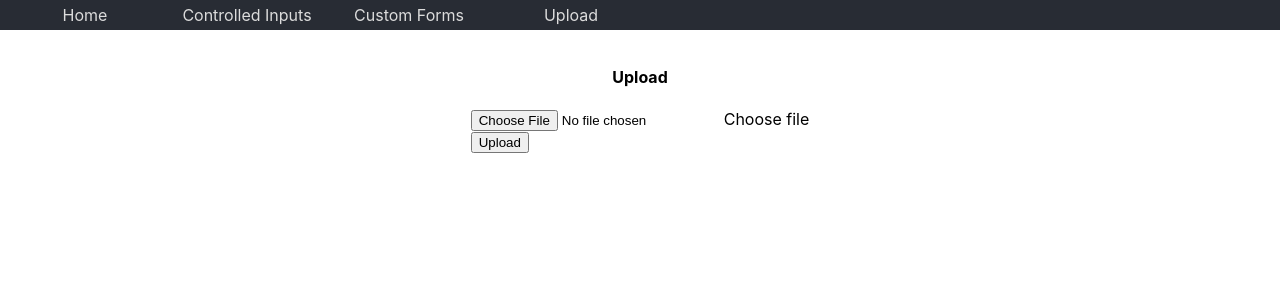
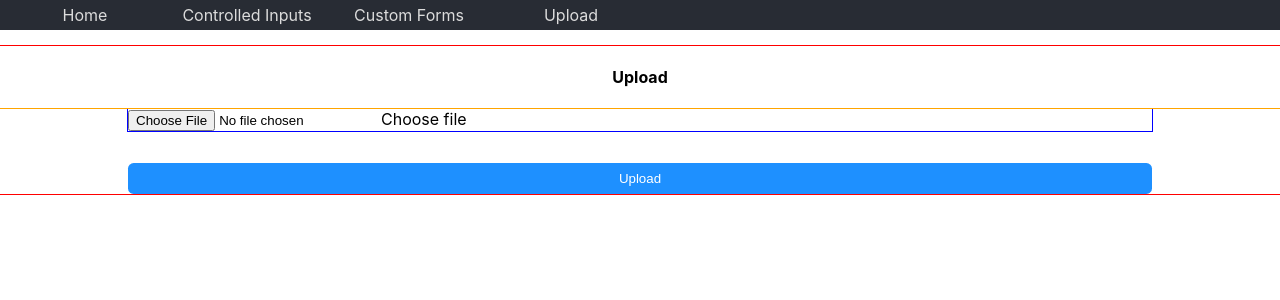
Before and after one commit to vishalicious213/react-test-projects, a React (Create React App) app: page /upload in a window 1280 px wide. Shown: the top 300 px of the page. Built offline with nearby package versions, Linux system fonts and the light colour scheme.

Commit message:
styling FileUpload

```diff
--- a/src/App.css
+++ b/src/App.css
@@ -155,7 +155,35 @@
 /* UPLOAD */
 
 .Upload {
+  outline: 1px solid red;
   display: flex;
   flex-direction: column;
   align-items: center;
 }
+
+.upload-form {
+  outline: 1px solid orange;
+  width: 100%;
+  display: flex;
+  flex-direction: column;
+  align-items: center;
+}
+
+.file-upload {
+  outline: 1px solid blue;
+  width: 80%;
+}
+
+.upload-button {
+  width: 80%;
+  margin-top: 2rem;
+  color: white;
+  background: dodgerblue;
+  border: none;
+  border-radius: .35rem;
+  padding: .5rem;
+}
+
+.upload-button:hover {
+  cursor: pointer;
+}
--- a/src/components/upload-components/FileUpload.js
+++ b/src/components/upload-components/FileUpload.js
@@ -3,13 +3,13 @@ import React from 'react'
 const FileUpload = () => {
     return (
         <>
-            <form>
-                <div className='custom-file'>
+            <form className='upload-form'>
+                <div className='file-upload'>
                     <input type='file' className='custom-file-input' id='customFile' />
                     <label className='custom-file-label' htmlFor='customFile'>Choose file</label>
                 </div>
 
-                <input type='submit' value='Upload' className='btn' />
+                <input type='submit' value='Upload' className='upload-button' />
             </form>
         </>
     )
```
